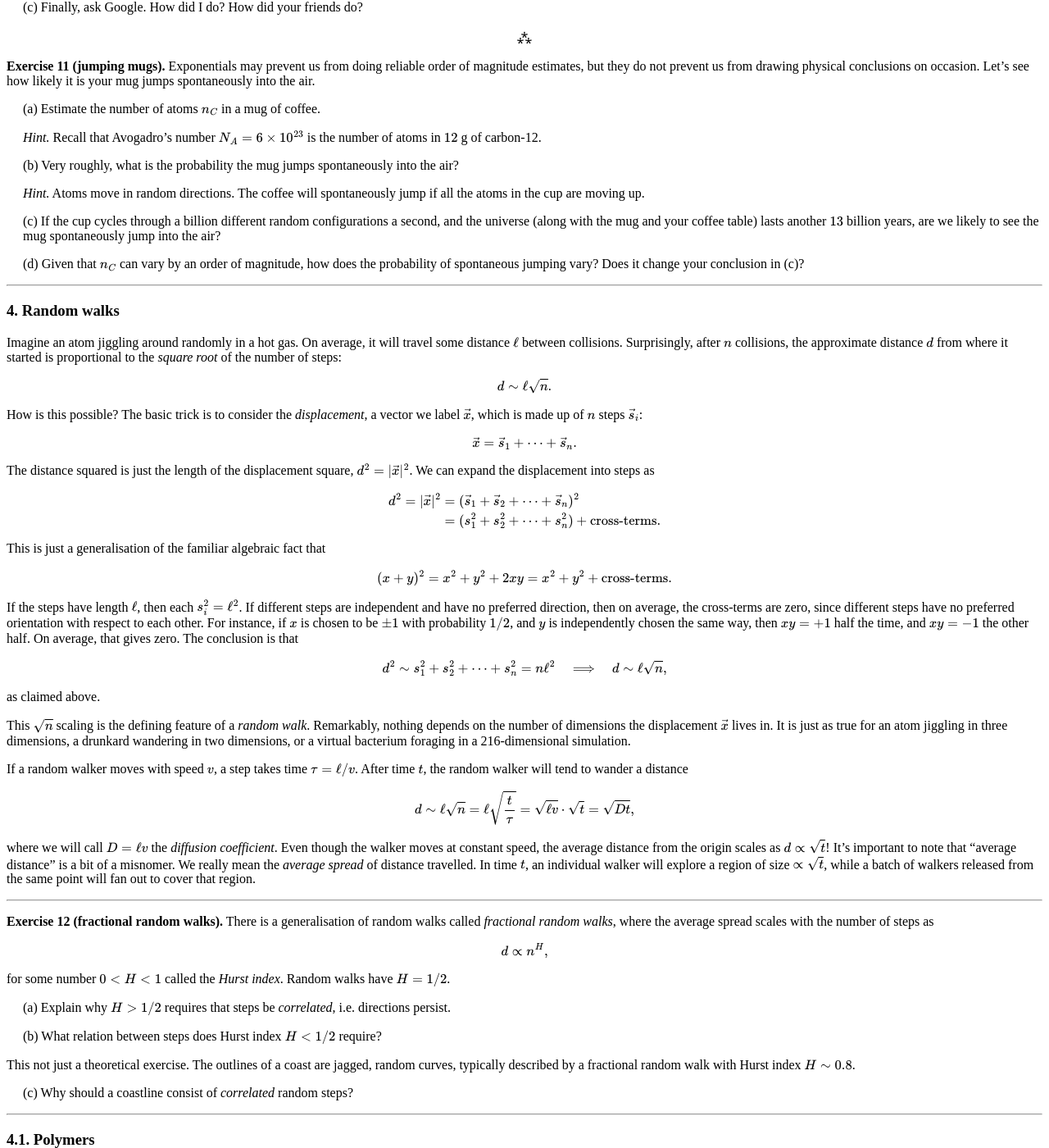
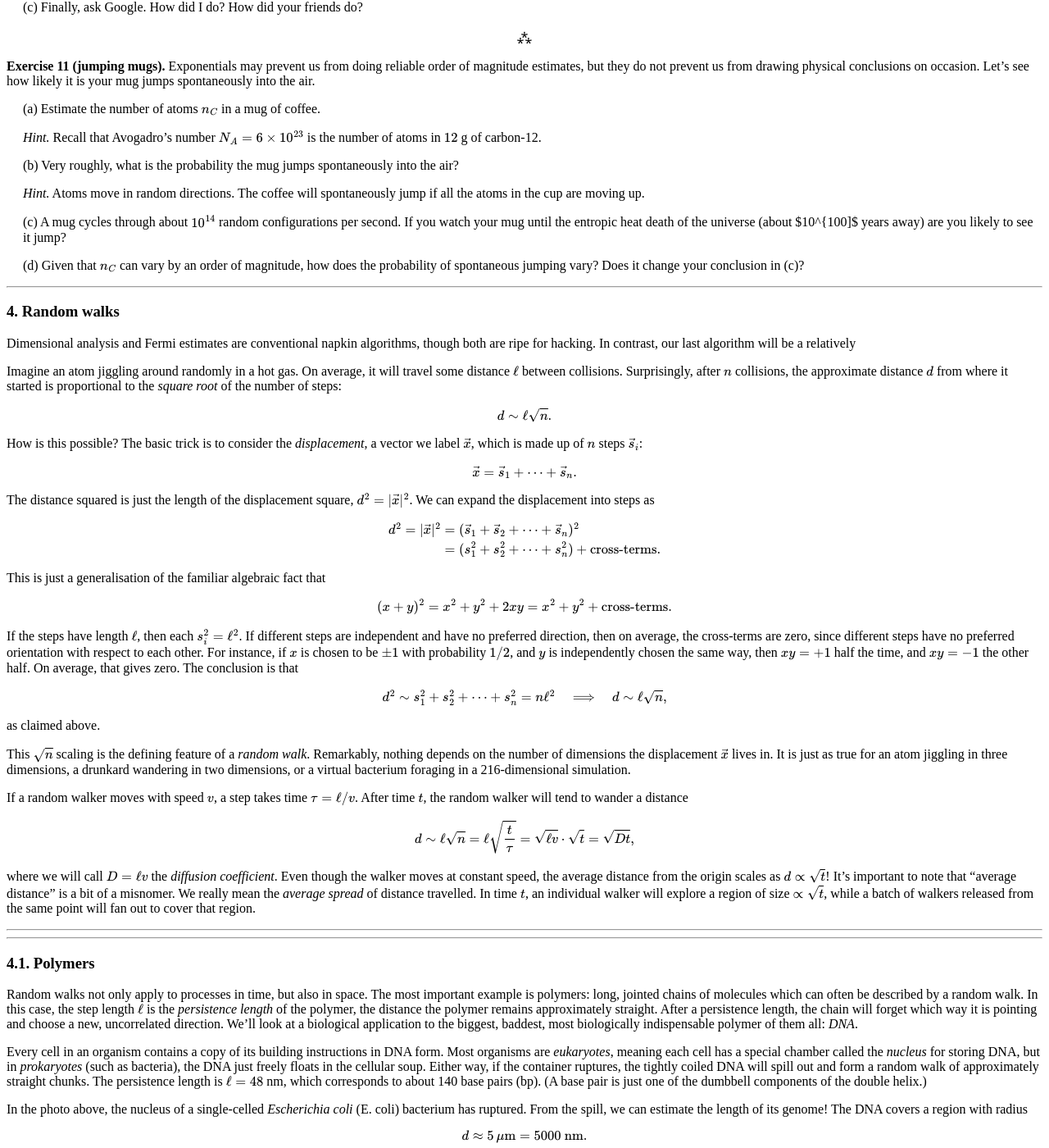
Before and after one commit to hapax/hapax.github.io, a Jekyll site: the page built from assets/simple-physics.md, in a window 1280 px wide and 1400 px high, scrolled down 9198 px. Shown: the whole window at 82% size. Built offline with Jekyll 4.4.1, drawn with Linux system fonts in a browser that asks for light colours; our own code applies the rules of GitHub Pages for plain Markdown files; formulas are drawn with MathJax 3; a script that is not in the unit is left out.

Commit message:
Update simple-physics

```diff
--- a/assets/simple-physics.md
+++ b/assets/simple-physics.md
@@ -1019,10 +1019,10 @@ spontaneously into the air?
 </span>
 
 <span style="padding-left: 20px; display:block">
-(c) If the cup cycles through a billion different random
-configurations a second, and the universe (along with the mug and your
-coffee table) lasts another $13$ billion
-years, are we likely to see the mug spontaneously jump into the air?
+(c) A mug cycles through about $10^{14}$ random
+configurations per second.
+If you watch your mug until the entropic heat death of the universe
+(about $10^{100]$ years away) are you likely to see it jump?
 </span>
 
 <span style="padding-left: 20px; display:block">
@@ -1034,6 +1034,10 @@ conclusion in (c)?
 ---
 
 ### 4. Random walks <a id="sec-4" name="sec-4"></a>
+
+Dimensional analysis and Fermi estimates are conventional napkin
+algorithms, though both are ripe for hacking.
+In contrast, our last algorithm will be a relatively
 
 Imagine an atom jiggling around randomly in a hot gas.
 On average, it will travel some distance $\ell$ between collisions.
@@ -1116,33 +1120,7 @@ that region.
 
 ---
 
-**Exercise 12 (fractional random walks).** There is a generalisation
-  of random walks called *fractional random walks*, where the average
-  spread scales with the number of steps as
-
-$$
-d \propto n^{H},
-$$
-
-for some number $0 < H < 1$ called the *Hurst index*.
-Random walks have $H = 1/2$.
-
-<span style="padding-left: 20px; display:block">
-(a) Explain why $H > 1/2$ requires that steps be
-*correlated*, i.e. directions persist.
-</span>
-
-<span style="padding-left: 20px; display:block">
-(b) What relation between steps does Hurst index $H < 1/2$ require?
-</span>
-
-This not just a theoretical exercise.
-The outlines of a coast are jagged, random curves, typically
-described by a fractional random walk with Hurst index $H \sim 0.8$.
-
-<span style="padding-left: 20px; display:block">
-(c) Why should a coastline consist of *correlated* random steps?
-</span>
+
 
 ---
 
```
Also changed, not shown: assets/hackology-2.md (+28 -0 lines).
